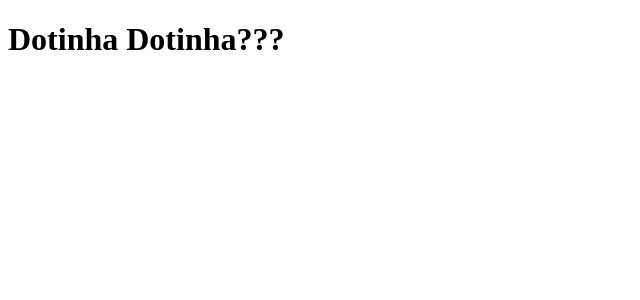
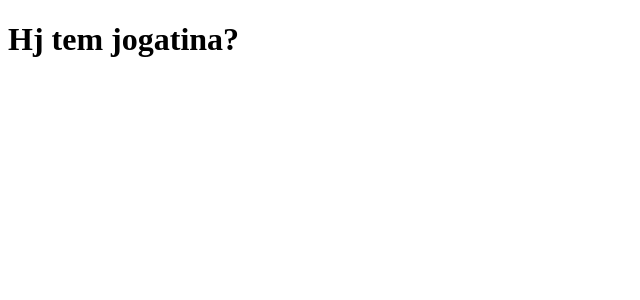
Before and after one commit to Milton-Ventura/clone-tabnews, a Next.js app: page / in a window 1280 px wide. Shown: the top 300 px of the page, without its empty margins (0-640 px from the left). Built offline with nearby package versions, Linux system fonts and the light colour scheme.

Commit message:
message change

```diff
--- a/pages/index.js
+++ b/pages/index.js
@@ -1,6 +1,6 @@
 
 function Home() {
-    return <h1>Dotinha Dotinha???</h1>
+    return <h1>Hj tem jogatina?</h1>
 }
 
 export default Home
```
